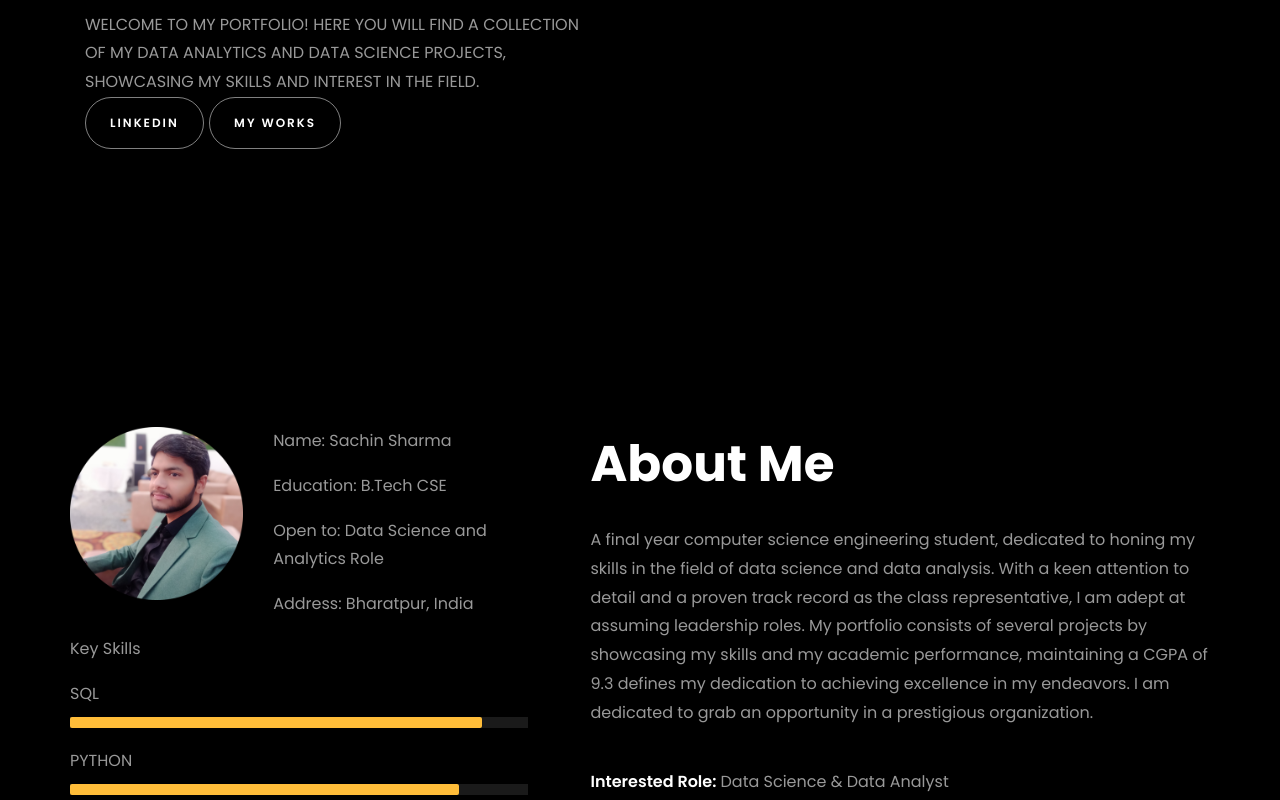
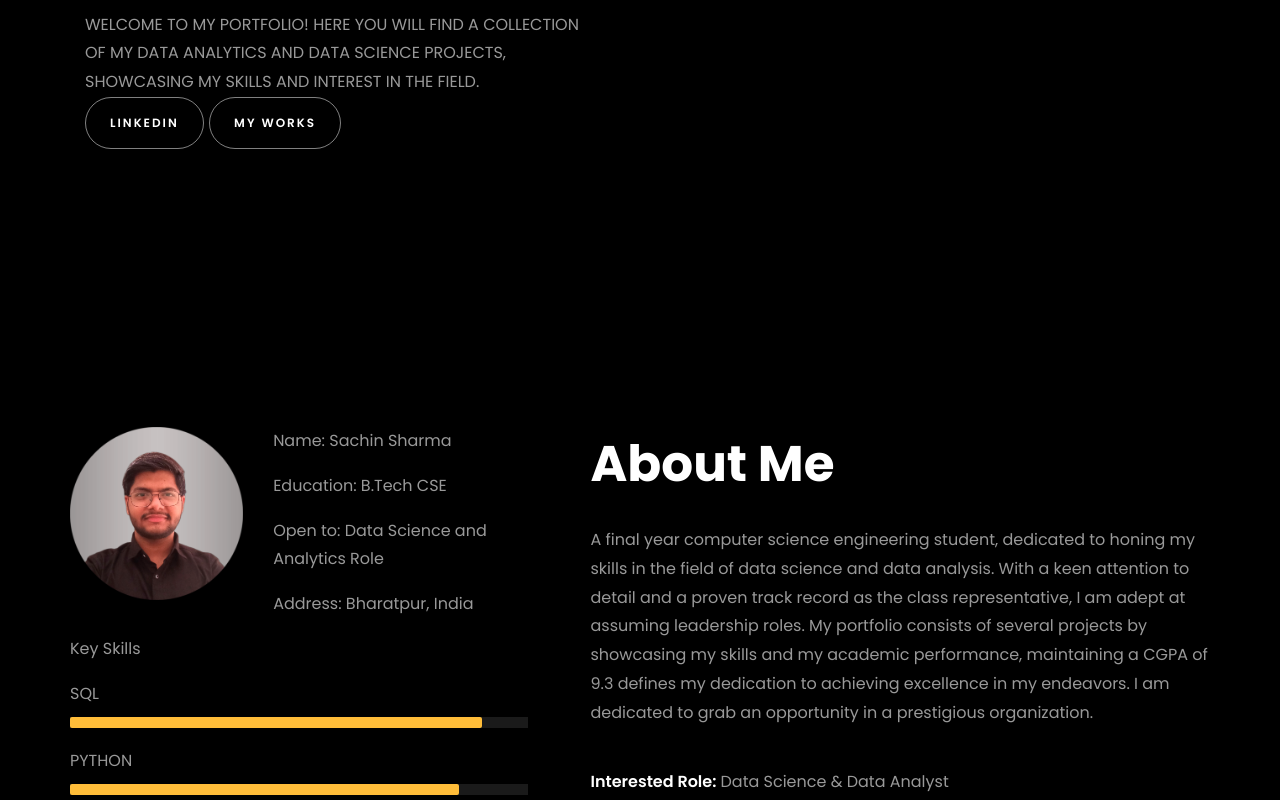
Before and after one commit to sachin-0502/Portfolio_website, a plain HTML site: page index.html in a window 1280 px wide. Shown: the part 435-1235 px from the top of the page. Drawn offline with Linux system fonts and the light colour scheme; files whose address does not match are found by name.

Commit message:
Update index.html

```diff
--- a/index.html
+++ b/index.html
@@ -224,7 +224,7 @@
 								<div class="row">
 									<div class="col-sm-6 col-md-5">
 									  <div class="about-img">
-										<img src="images/about photo.png" class="img-fluid rounded b-shadow-a" alt="">
+										<img src="images/portfolio_profile.png" class="img-fluid rounded b-shadow-a" alt="">
 									  </div>
 									</div>
 									<!-- Details next to profile image -->
```
